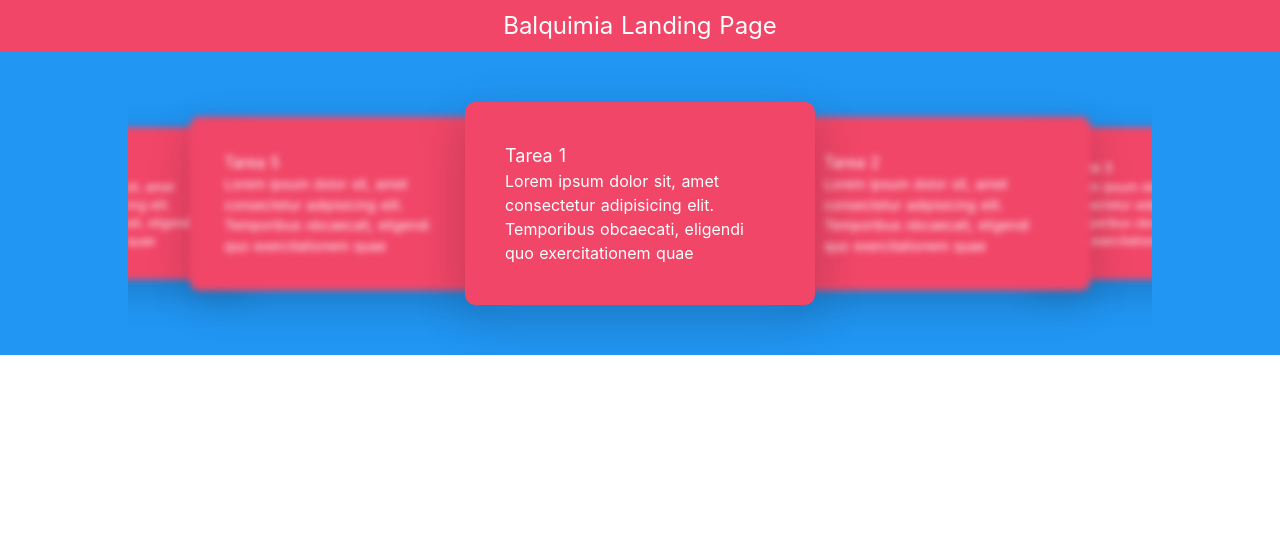
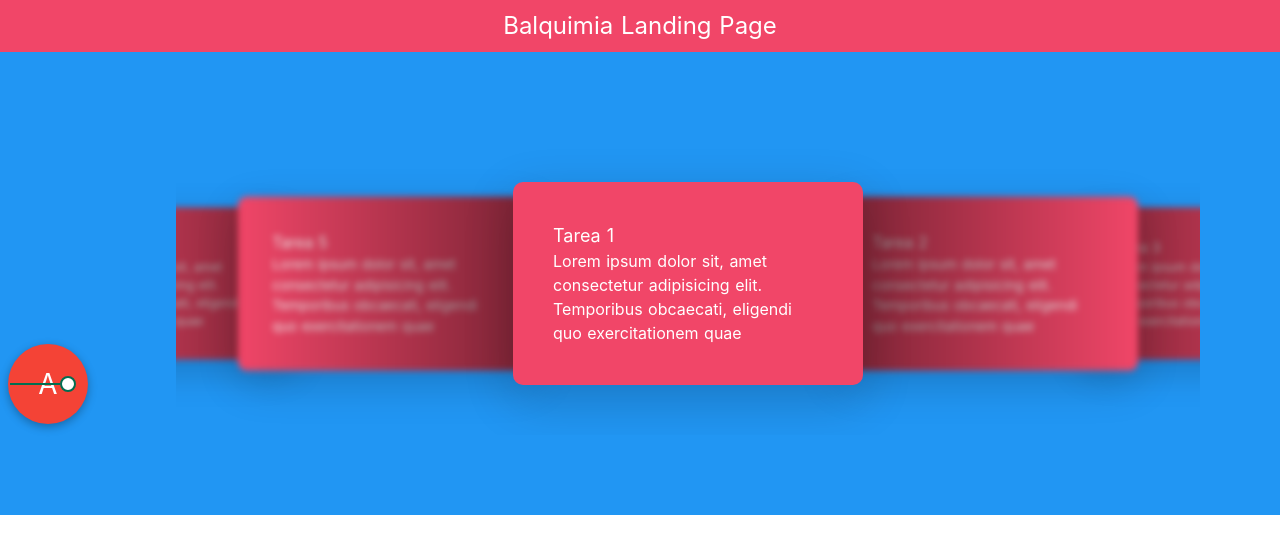
Before and after one commit to programando/ProjectTaskAdmin-Nuxt-V.2.15.Mar.2021, a Nuxt app: page /home/todo in a window 1280 px wide. Shown: the top 554 px of the page. Built offline with nearby package versions, Linux system fonts and the light colour scheme.

Commit message:
agregando botones

```diff
--- /dev/null
+++ b/components/todo/botonDesplegable.vue
@@ -0,0 +1,128 @@
+<template>
+  <div class="mx-2 padre">
+    <div class="container">
+      <button class="floating-btn btn">
+        A
+      </button>
+
+      <div class="floating-container">
+        <button class="btn">
+          1
+        </button>
+        <button class="btn">
+          2
+        </button>
+        <button class="btn">
+          3
+        </button>
+
+      </div>
+    </div>
+  </div>
+</template>
+
+<script>
+export default {
+  name: "BotonDesplegable"
+};
+</script>
+
+<style scoped>
+.padre {
+  display: flex;
+  justify-content: center;
+  align-items: center;
+}
+
+.container {
+  position: relative;
+  display: flex;
+  flex-direction: column;
+  align-items: center;
+  padding: 0;
+  transform: translateY(100px);
+}
+
+.btn {
+  width: 80px;
+  height: 80px;
+  font-size: 22px;
+  outline: none;
+  border: none;
+  background: #f44336;
+  border-radius: 50%;
+  color: #fff;
+  cursor: pointer;
+  box-shadow: 0 3px 10px rgba(0, 0, 0, 0.3);
+}
+
+.floating-btn {
+  font-size: 28px;
+}
+
+.floating-container {
+  display: flex;
+  flex-direction: column;
+  justify-content: flex-end;
+  align-items: center;
+  padding: 0 16px;
+
+  position: absolute;
+  bottom: 0;
+  height: 100%;
+  width: 100%;
+  padding-bottom: 110%;
+  overflow: hidden;
+  transition: height 0.4s;
+}
+
+.floating-container:hover {
+  height: 360px;
+}
+
+.floating-container .btn {
+  width: 0;
+  height: 0;
+  opacity: 0;
+  transition: width 0.4s, height 0.4s, opacity 0.2s;
+}
+
+.floating-container:hover button {
+  width: 50px;
+  height: 50px;
+  opacity: 1;
+  animation: marginAnimated 0.4s forwards;
+  animation-delay: 0.2s;
+}
+
+@keyframes marginAnimated {
+  from {
+    margin-bottom: 0;
+  }
+
+  to {
+    margin-bottom: 16px;
+  }
+}
+
+/* Buttons colors */
+.floating-container button:nth-child(1) {
+  background: #f44336;
+}
+
+.floating-container button:nth-child(2) {
+  background: #fdd835;
+}
+
+.floating-container button:nth-child(3) {
+  background: #4caf50;
+}
+
+.floating-container button:nth-child(4) {
+  background: #039be5;
+}
+
+.floating-container button:hover {
+  opacity: 0.8;
+}
+</style>
--- a/components/todo/cards.vue
+++ b/components/todo/cards.vue
@@ -1,6 +1,7 @@
 <template>
   <div>
-    <section class=" seccion">
+    <section class="py-20 seccion">
+      <BotonDesplegable></BotonDesplegable>
       <div class="swiper-container">
         <!-- Additional required wrapper -->
         <div class="swiper-wrapper">
@@ -57,13 +58,14 @@
 </template>
 
 <script>
+import BotonDesplegable from '@/components/todo/botonDesplegable'
 import Swiper from "swiper/bundle";
-
 import "swiper/swiper-bundle.css";
 export default {
+
   name: "Cards",
-  data() {
-    return {};
+  components: {
+    BotonDesplegable
   },
 
   mounted() {
@@ -87,7 +89,7 @@ export default {
 };
 </script>
 
-<style>
+<style scoped>
 .seccion {
   position: relative;
 
--- a/pages/home/todo.vue
+++ b/pages/home/todo.vue
@@ -3,7 +3,8 @@
     <div class="flex justify-center px-4 py-2 bg-rojo">
       <h1 class="text-xl text-white lg:text-2xl">Balquimia Landing Page</h1>
     </div>
-    <div class="grid ">
+    <div class="flex">
+
       <Cards></Cards>
     </div>
   </div>
@@ -11,9 +12,11 @@
 
 <script>
 import Cards from '@/components/todo/cards'
+
 export default {
   components: {
-    Cards
+    Cards,
+
   }
 };
 </script>
```
